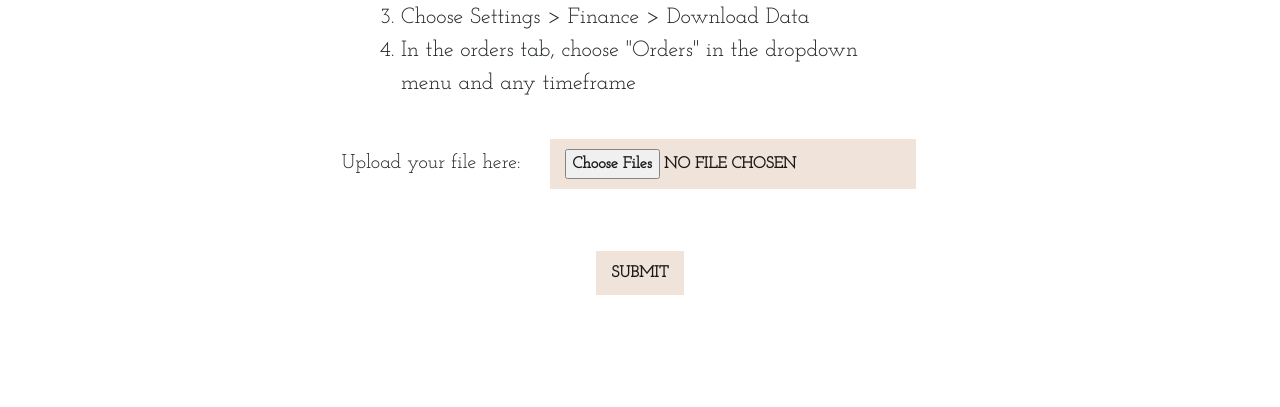
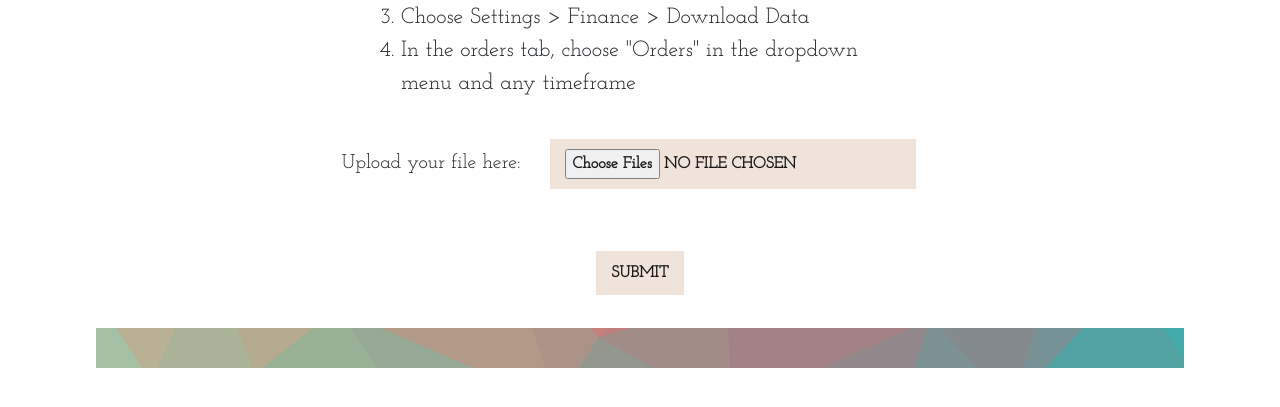
Before and after one commit to jrdjessica/Project-Flowchart, a Flask app: page /file in a window 1280 px wide. Shown: the part 275-682 px from the top of the page. Run offline with Flask 2, Linux system fonts and the light colour scheme; some libraries are stand-ins or nearby versions.

Commit message:
Added image to uploads

```diff
--- a/static/css/style.css
+++ b/static/css/style.css
@@ -130,6 +130,15 @@ p {
     margin: 0 auto;
 }
 
+.dash-border {
+    background-image: url(/static/img/color-border.png);
+    background-repeat: no-repeat;
+    opacity: 0.8;
+    height: 40px;
+    width: 85%;
+    margin: 0 auto;
+}
+
 .converter {
     padding: 15px 5px 0px 5px;
     border: 1px solid grey;
--- a/templates/upload.html
+++ b/templates/upload.html
@@ -25,7 +25,8 @@
     </p>
     <button type="submit" class="button" onClick=clickSubmit()>Submit</button>
 </form>
-<div id="status" style="font-family: Josefin Slab, sans-serif;"></div>
+<div id="status" style="font-family: Josefin Slab, sans-serif; margin-bottom: 10px;"></div>
+<div class="dash-border"></div>
 
 <script src="/static/js/upload.js"></script>
 
```
Also changed, not shown: static/img/color-border.png (added).
